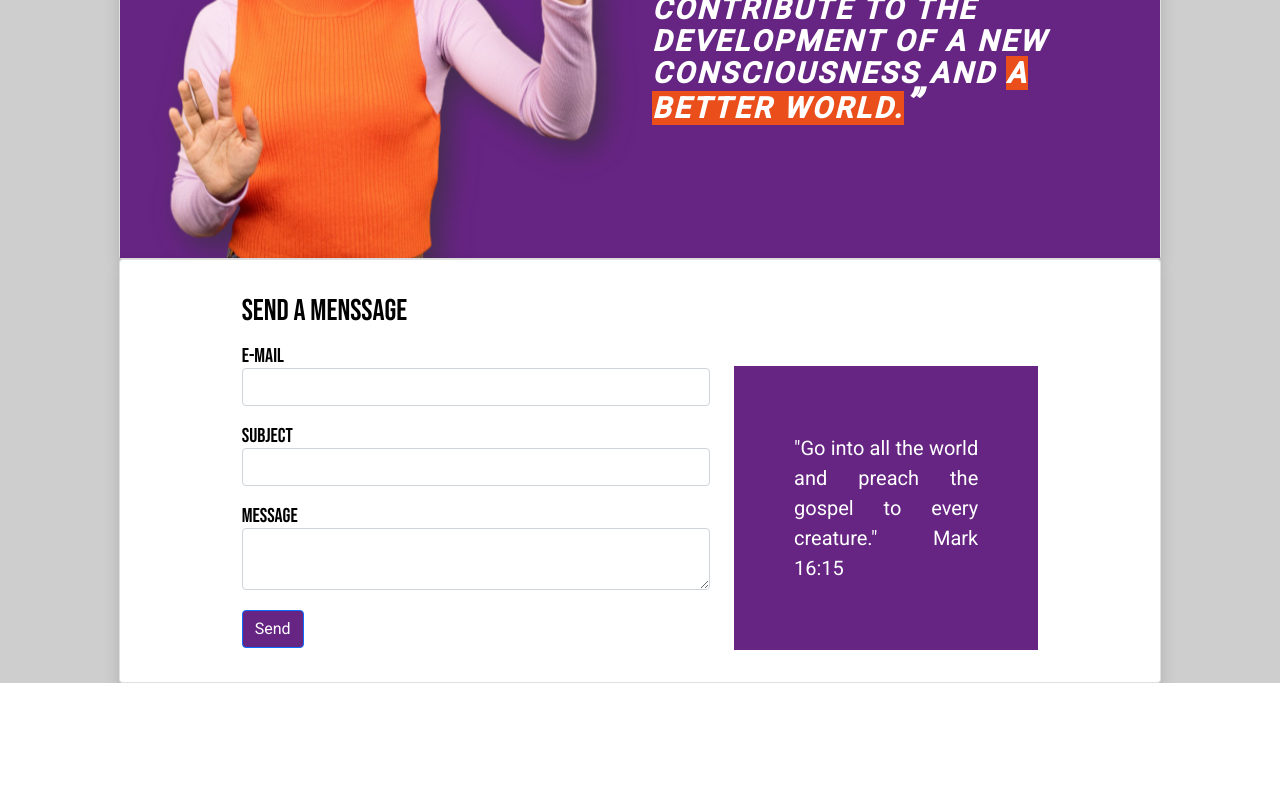
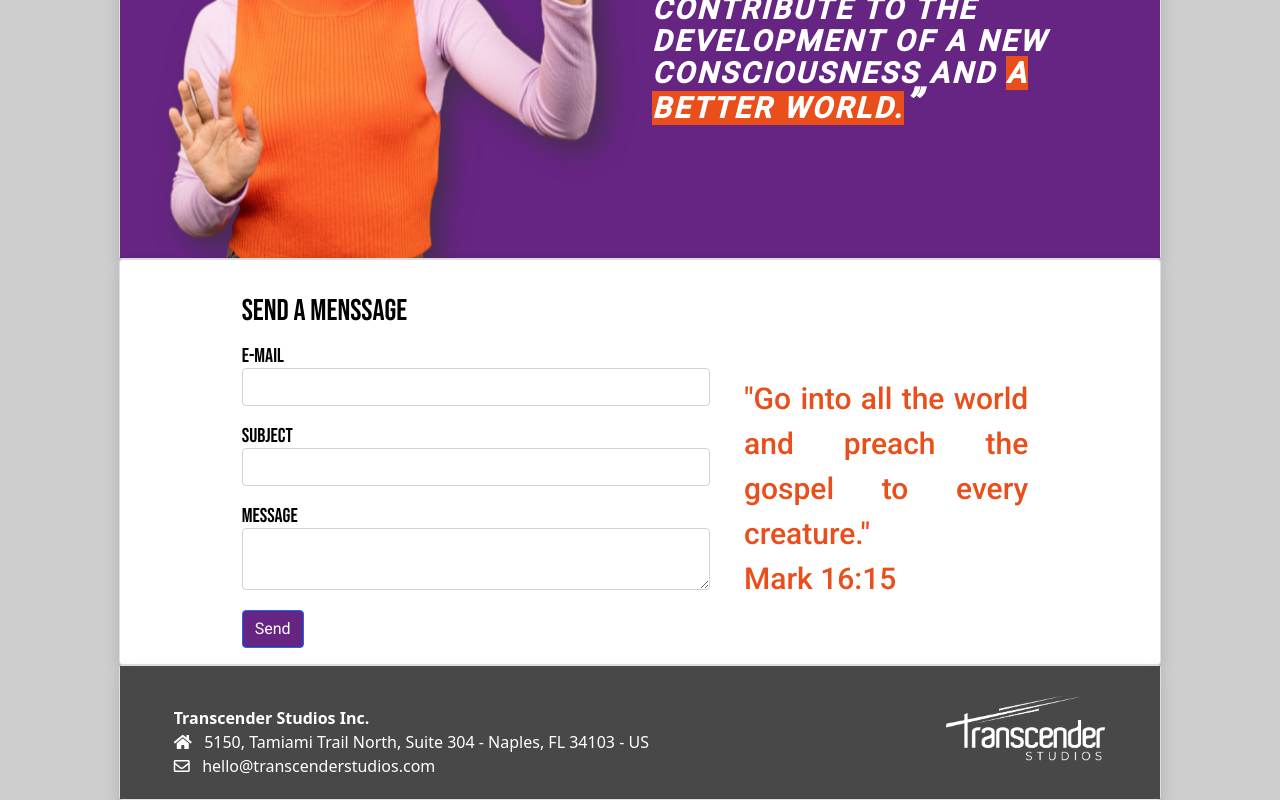
Before and after one commit to marcogandra/pagina_transcender, a Next.js app: page / in a window 1280 px wide. Shown: the part 2022-2822 px from the top of the page. Before the commit the page ends 2705 px from the top, so only its background shows below. Built offline with nearby package versions, Linux system fonts and the light colour scheme.

Commit message:
first commit

```diff
--- a/pages/components/Contato/index.tsx
+++ b/pages/components/Contato/index.tsx
@@ -37,15 +37,14 @@ function Contato () {
       <style>{`
         .mark16{
           font-family: "Roboto", sans-serif;
-          font-size: 20px;
-          font-weight:400;
-          padding-top: 67px;
-          padding-left: 60px;
-          padding-right: 60px;
-          padding-bottom: 67px;
-          color: #fff;
+          font-size: 30px;
+          font-weight:500;
+          padding-top: 10px;
+          padding-left: 10px;
+          padding-right: 10px;
+          padding-bottom: 10px;
+          color: #e94e1b;
           text-align: justify;
-          background-color: #662483;
           margin-top: 40px;
         }
 
--- /dev/null
+++ b/pages/components/Rodape/index.tsx
@@ -0,0 +1,85 @@
+import React from 'react'
+import Image from 'next/image'
+import logo_branca from '../../../public/assets/LOGO_branco_transparente.png'
+
+// reactstrap components
+import {
+  Button,
+  DropdownToggle,
+  DropdownMenu,
+  DropdownItem,
+  UncontrolledDropdown,
+  Card,
+  CardBody,
+  TabContent,
+  TabPane
+} from 'reactstrap'
+
+function Rodape () {
+  const [hTabsIcons, setHTabsIcons] = React.useState('hTabsIcons-1')
+  return (
+    <div className="rodape">
+
+      <style>{`
+
+        div[name="cartao_rodape"] {
+            background-color: #484848;
+            padding: 0;
+            margin: 0;
+        }
+
+        .texto_rodape{
+          color: #FFFFFF;
+          padding-left: 30px;
+          padding-top: 40px;
+          word-break: normal;
+
+        }
+
+        p span
+        {
+            display: block;
+        }
+
+        .logo_branca {
+          width: 70%;
+          padding: 10px;
+          float: right;
+          padding: 30px;
+      }
+
+
+      `}</style>
+
+      <Card className="shadow" >
+        <CardBody name="cartao_rodape">
+          <TabContent id="myTabContent" activeTab={hTabsIcons}>
+            <TabPane tabId="hTabsIcons-1" role="tabpanel">
+
+              <div className="container-fluid">
+                <div className="row" >
+                  <div className="col-md-8" >
+                    <p className="texto_rodape">
+                      <span><strong>Transcender Studios Inc.</strong></span>
+                      <span><i className="fas fa-home"></i> &nbsp;&nbsp;5150, Tamiami Trail North, Suite 304 - Naples, FL 34103 - US</span>
+                      <span><i className="far fa-envelope"></i>  &nbsp;&nbsp;hello@transcenderstudios.com</span>
+                    </p>
+
+                  </div>
+                  <div className="col-md-4" >
+                    <span className="logo_branca">
+                      <Image src={logo_branca} alt="Transcender Studios"/>
+                    </span>
+                  </div>
+                </div>
+              </div>
+
+            </TabPane>
+          </TabContent>
+        </CardBody>
+      </Card>
+
+    </div>
+  )
+}
+export default Rodape
--- a/pages/index.tsx
+++ b/pages/index.tsx
@@ -10,6 +10,7 @@ import Caixa1 from './components/Caixa1'
 import Caixa2 from './components/Caixa2'
 import Caixa3 from './components/Caixa3'
 import Contato from './components/Contato'
+import Rodape from './components/Rodape'
 
 export default function Home() {
   return (
@@ -41,6 +42,7 @@ export default function Home() {
                 <Caixa2 />
                 <Caixa3 />
                 <Contato />
+                <Rodape />
               </div>
 
               <div className="col-md-1" >
```
